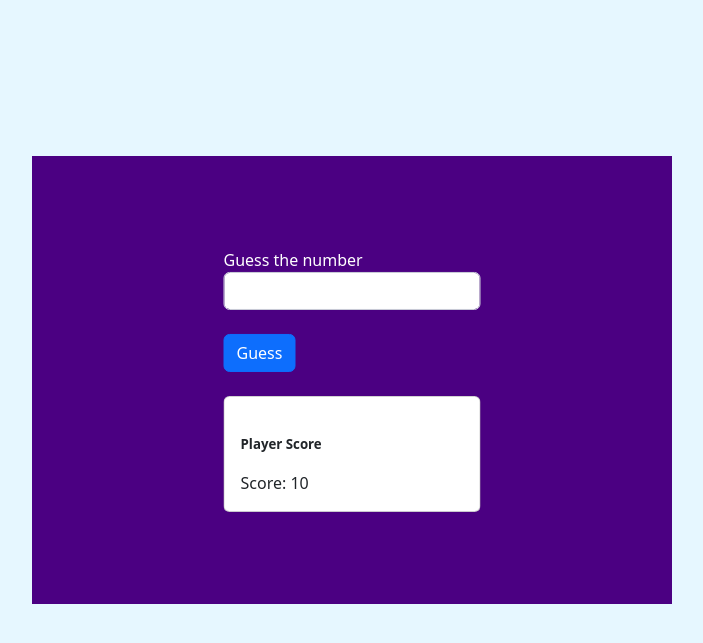
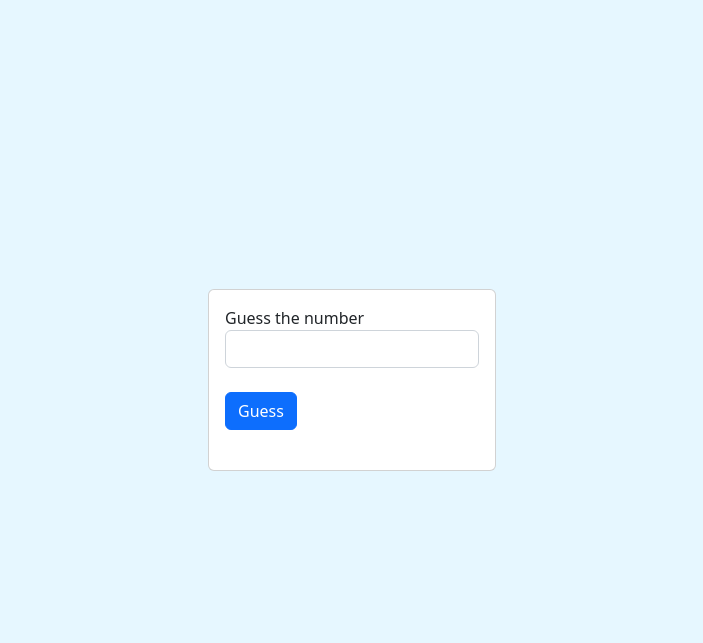
Before and after one commit to amar2468/GameHive, a Django app: template guess_the_digit/templates/home.html in a window 1280 px wide. Shown: the top 643 px of the page, without its empty margins (288-991 px from the left). Run offline with Django 3.2, Linux system fonts and the light colour scheme; the template is opened without the code that fills it: most values are stand-ins (such as "Sample title", 1, 10 or a date in 2020); some libraries are stand-ins or nearby versions.

Commit message:
Used a card to enclose the guessing game, for design purposes

```diff
--- a/guess_the_digit/templates/home.html
+++ b/guess_the_digit/templates/home.html
@@ -16,29 +16,18 @@
         <!-- Core theme CSS (includes Bootstrap)-->
         <link href="{% static 'css/styles.css' %}" rel="stylesheet" />
 
-        <style>
-
-            @media (max-width: 500px) {
-                .container_class_div {
-                    width: 50% !important;
-                    padding-top: 95% !important;
-                }
-
-            }
-
-        </style>
     </head>
     <body style="background-color: #E6F7FF;;">
         <div class="wrapper" style="justify-content: center;align-items: center;display: flex;">
 
-            <div class="container_class_div" style="position: relative;background-color: #4B0082;width:50%;padding-top: 35%;">
-                <div class="content_within_container" style="position: absolute;top:50%;left:50%;transform: translate(-50%, -50%);">
-                    <form method="post">
+            <div class="card" style="width: 18rem;">
+                <div class="card-body">
+                    <form id="guessing_game_form" method="post">
                         {% csrf_token %}
-                        <label for="guess_number_input_field" style="color: white;">Guess the number</label>
+                        <label for="guess_number_input_field">Guess the number</label>
                         <input class="form-control" type="number" id="guess_number_input_field" name="guess_number_input_field">
                         <br>
-                        <button type="submit" class="btn btn-primary">Guess</button>
+                        <button type="submit" id="guess_number_button" class="btn btn-primary">Guess</button>
                     </form>
 
                     <br>
@@ -57,19 +46,22 @@
                         </div>
                     {% endif %}
 
-                    <div class="card">
-                        <div class="card-body mb-0">
-                          <h5 class="card-title mb-0">Player Score</h5>
-                          <p class="card-text">Score: {{ latest_score }}</p>
+
+                    {% if request.method == 'POST' %}
+                        <div class="card">
+                            <div class="card-body mb-0">
+                            <h5 class="card-title mb-0">Player Score</h5>
+                            <p class="card-text">Score: {{ latest_score }}</p>
+                            </div>
                         </div>
-                    </div>
+                    {% endif %}
                 </div>
             </div>
 
         </div>
-        <script src="https://cdn.startbootstrap.com/sb-forms-latest.js"></script>
-        <script src="https://code.jquery.com/jquery-3.2.1.slim.min.js" integrity="sha384-KJ3o2DKtIkvYIK3UENzmM7KCkRr/rE9/Qpg6aAZGJwFDMVNA/GpGFF93hXpG5KkN" crossorigin="anonymous"></script>
+        <script src="https://code.jquery.com/jquery-3.6.0.min.js"></script>
         <script src="https://cdn.jsdelivr.net/npm/popper.js@1.12.9/dist/umd/popper.min.js" integrity="sha384-ApNbgh9B+Y1QKtv3Rn7W3mgPxhU9K/ScQsAP7hUibX39j7fakFPskvXusvfa0b4Q" crossorigin="anonymous"></script>
         <script src="https://cdn.jsdelivr.net/npm/bootstrap@4.0.0/dist/js/bootstrap.min.js" integrity="sha384-JZR6Spejh4U02d8jOt6vLEHfe/JQGiRRSQQxSfFWpi1MquVdAyjUar5+76PVCmYl" crossorigin="anonymous"></script>
+        <script src="https://cdn.startbootstrap.com/sb-forms-latest.js"></script>
     </body>
 </html>
```
